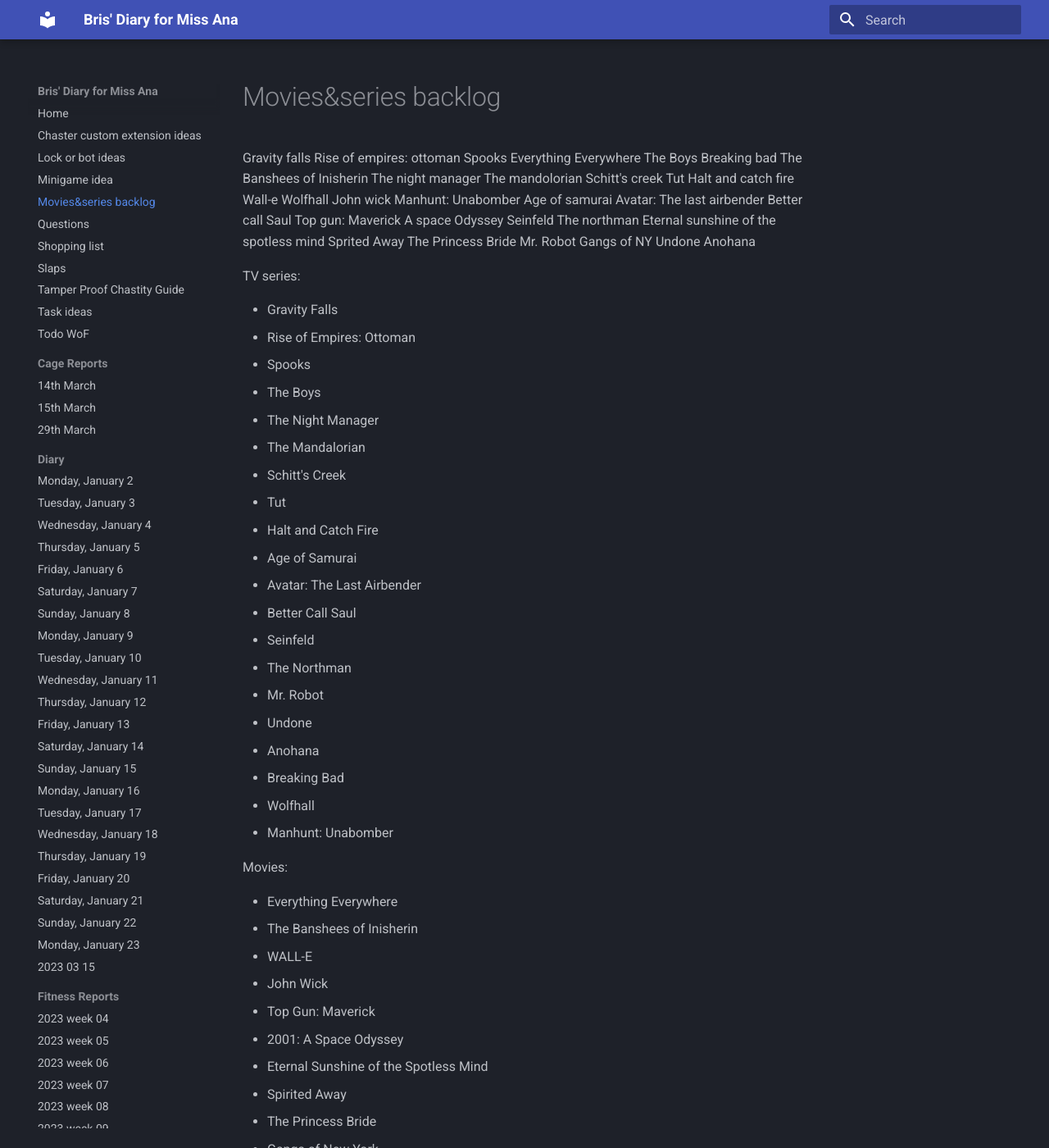
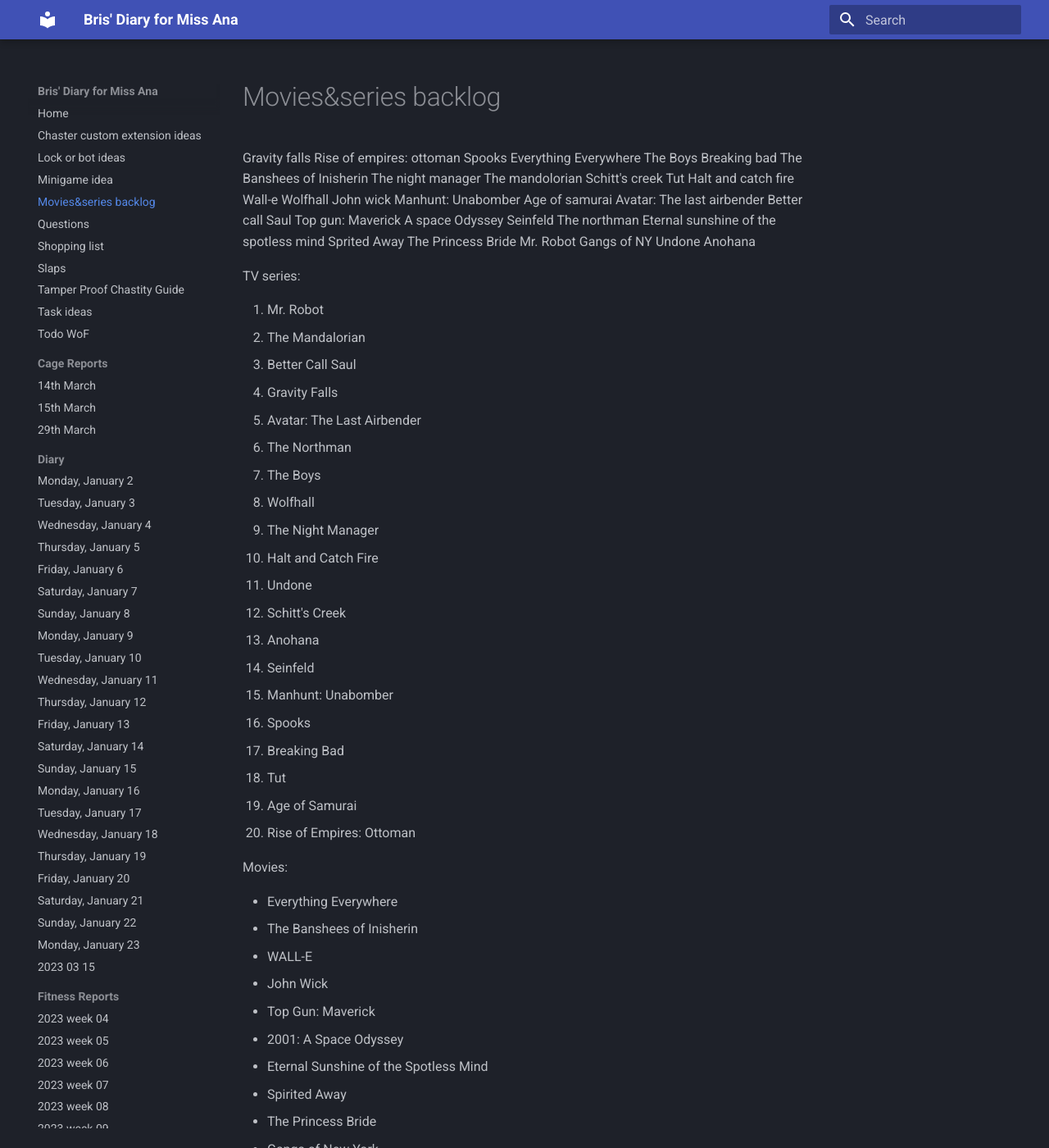
Before and after one commit to bris00/DFMA, an MkDocs documentation site: the page built from diary/Movies&series backlog.md, in a window 1280 px wide and 1400 px high. Shown: the whole window at 82% size. Built offline with MkDocs 1.6.1 and Material for MkDocs 9.7.7, drawn with Linux system fonts in a browser that asks for light colours; part of the change alters nothing that is shown.

```diff
--- a/diary/Movies&series backlog.md
+++ b/diary/Movies&series backlog.md
@@ -31,26 +31,26 @@ Anohana
 
 TV series:
 
--  Gravity Falls
--  Rise of Empires: Ottoman
--  Spooks
--  The Boys
--  The Night Manager
--  The Mandalorian
--  Schitt's Creek
--  Tut
--  Halt and Catch Fire
--  Age of Samurai
--  Avatar: The Last Airbender
--  Better Call Saul
--  Seinfeld
--  The Northman
--  Mr. Robot
--  Undone
--  Anohana
--  Breaking Bad
--  Wolfhall
--  Manhunt: Unabomber
+1. Mr. Robot
+3. The Mandalorian
+4. Better Call Saul
+5. Gravity Falls
+6. Avatar: The Last Airbender
+7. The Northman
+8. The Boys
+9. Wolfhall
+10. The Night Manager
+11. Halt and Catch Fire
+12. Undone
+13. Schitt's Creek
+14. Anohana
+15. Seinfeld
+16.  Manhunt: Unabomber
+17.  Spooks
+18. Breaking Bad
+19.  Tut
+20.  Age of Samurai
+21.  Rise of Empires: Ottoman
 
 Movies:
 
```
